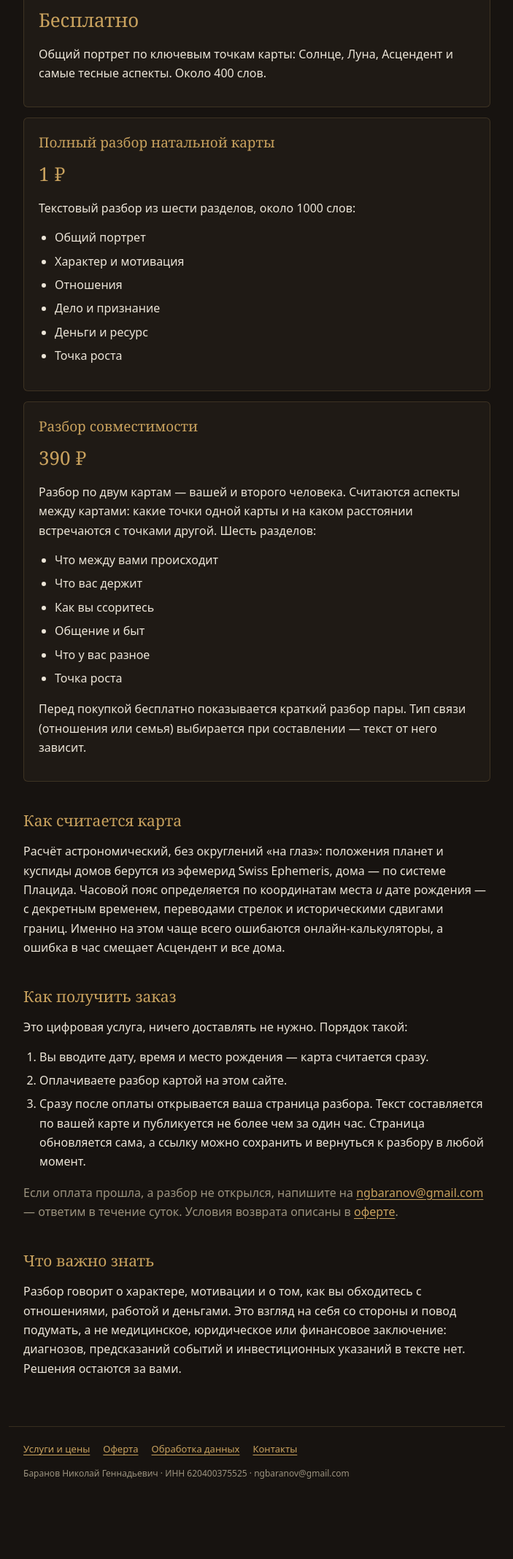
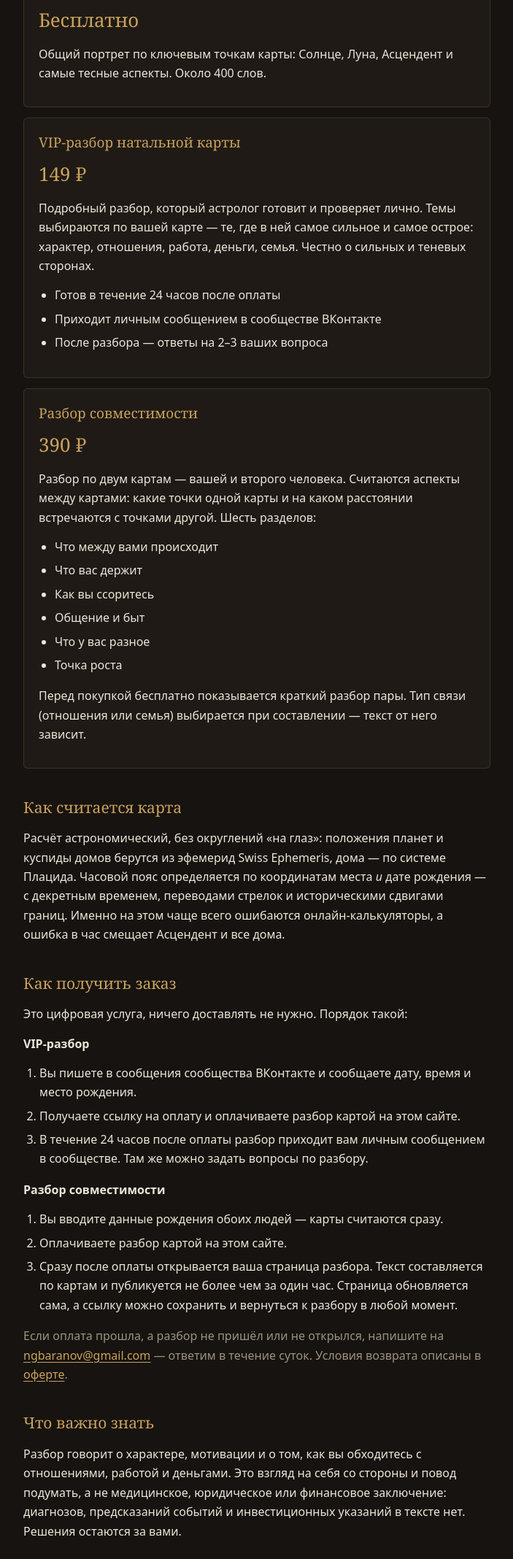
Before and after one commit to ngbaranov1970/AstroService, a FastAPI app: page /pricing in a window 1280 px wide. Shown: the part 275-2411 px from the top of the page at 73% size, without its empty margins (288-991 px from the left). Before the commit the page ends 2301 px from the top, so only its background shows below. Run offline with FastAPI, Linux system fonts and the light colour scheme; parts of the project's set-up code (start-up, migrations or seed data) failed here and were passed over.

Commit message:
VIP-разбор 149 ₽: прайс, оферта и /pricing под VIP, OpenRouter в политике данных
Редакция оферты и политики от 15.10.2026.

Co-Authored-By: Claude Opus 5.5 <noreply@anthropic.com>

```diff
--- a/backend/app/services/orders.py
+++ b/backend/app/services/orders.py
@@ -62,8 +62,9 @@ class NotForSaleError(OrderError):
 # (docs/sales-policy.md). Купленные полные разборы открыты: доступ держит
 # оплаченный заказ, а не прайс.
 PRICES: dict[ReportType, int] = {
-    # 1 ₽ — Для проверки работоспособности и в дальнейшем как рекламная акция.
-    ReportType.VIP_NATAL: 100,
+    # 149 ₽ — решение владельца 15.10.2026 (docs/sales-policy.md). Сумма
+    # заказа фиксируется при создании: ждущие оплаты заказы новая цена не меняет.
+    ReportType.VIP_NATAL: 14_900,
     # 390 ₽ — пересчитано от прежнего якоря 290 ₽ за полный натал: совместимость
     # дороже одиночного разбора, но остаётся в том же ряду цен.
     ReportType.PAIR_FULL: 39_000,
--- a/backend/app/web/routes/legal.py
+++ b/backend/app/web/routes/legal.py
@@ -56,7 +56,7 @@ templates.env.globals["pair_price_rub"] = PAIR_PRICE_RUB
 
 # Дата редакции оферты и политики. Меняется вместе с текстом: человек должен
 # видеть, ту ли версию он принимал.
-REVISION_DATE = "13 сентября 2026 г."
+REVISION_DATE = "15 октября 2026 г."
 
 router = APIRouter(include_in_schema=False)
 
--- a/backend/app/web/templates/pricing.html
+++ b/backend/app/web/templates/pricing.html
@@ -20,18 +20,19 @@
   </div>
 
   <div class="card">
-    <h2 class="offer-name">Полный разбор натальной карты</h2>
+    <h2 class="offer-name">VIP-разбор натальной карты</h2>
     <p class="price">{{ price }} ₽</p>
-    <p>Текстовый разбор из шести разделов, около 1000 слов:</p>
+    <p>
+      Подробный разбор, который астролог готовит и проверяет лично. Темы
+      выбираются по вашей карте — те, где в ней самое сильное и самое
+      острое: характер, отношения, работа, деньги, семья. Честно о сильных
+      и теневых сторонах.
+    </p>
     <ul>
-      <li>Общий портрет</li>
-      <li>Характер и мотивация</li>
-      <li>Отношения</li>
-      <li>Дело и признание</li>
-      <li>Деньги и ресурс</li>
-      <li>Точка роста</li>
+      <li>Готов в течение 24 часов после оплаты</li>
+      <li>Приходит личным сообщением в сообществе ВКонтакте</li>
+      <li>После разбора — ответы на 2–3 ваших вопроса</li>
     </ul>
-
   </div>
 
   {# Разбор пары стоит после натальных: он считается по двум картам, и
@@ -71,18 +72,31 @@
 
   <h2>Как получить заказ</h2>
   <p>Это цифровая услуга, ничего доставлять не нужно. Порядок такой:</p>
+  <p><strong>VIP-разбор</strong></p>
   <ol>
-    <li>Вы вводите дату, время и место рождения — карта считается сразу.</li>
+    <li>
+      Вы пишете в сообщения сообщества ВКонтакте и сообщаете дату, время и
+      место рождения.
+    </li>
+    <li>Получаете ссылку на оплату и оплачиваете разбор картой на этом сайте.</li>
+    <li>
+      В течение 24 часов после оплаты разбор приходит вам личным сообщением
+      в сообществе. Там же можно задать вопросы по разбору.
+    </li>
+  </ol>
+  <p><strong>Разбор совместимости</strong></p>
+  <ol>
+    <li>Вы вводите данные рождения обоих людей — карты считаются сразу.</li>
     <li>Оплачиваете разбор картой на этом сайте.</li>
     <li>
       Сразу после оплаты открывается ваша страница разбора. Текст
-      составляется по вашей карте и публикуется не более чем за один час.
+      составляется по картам и публикуется не более чем за один час.
       Страница обновляется сама, а ссылку можно сохранить и вернуться к
       разбору в любой момент.
     </li>
   </ol>
   <p class="muted">
-    Если оплата прошла, а разбор не открылся, напишите на
+    Если оплата прошла, а разбор не пришёл или не открылся, напишите на
     <a href="mailto:{{ merchant.email }}">{{ merchant.email }}</a> — ответим
     в течение суток. Условия возврата описаны в
     <a href="{{ url('/offer') }}">оферте</a>.
```
Also changed, not shown: CLAUDE.md (+1 -1 lines), backend/app/web/templates/offer.html (+25 -12 lines), backend/app/web/templates/privacy.html (+9 -1 lines), backend/tests/test_vip_routes.py (+1 -1 lines), docs/astro-context.md (+1 -1 lines), docs/astro-prompts-v2.md (+1 -1 lines), docs/progress.md (+3 -8 lines), docs/sales-policy.md (+7 -5 lines).
